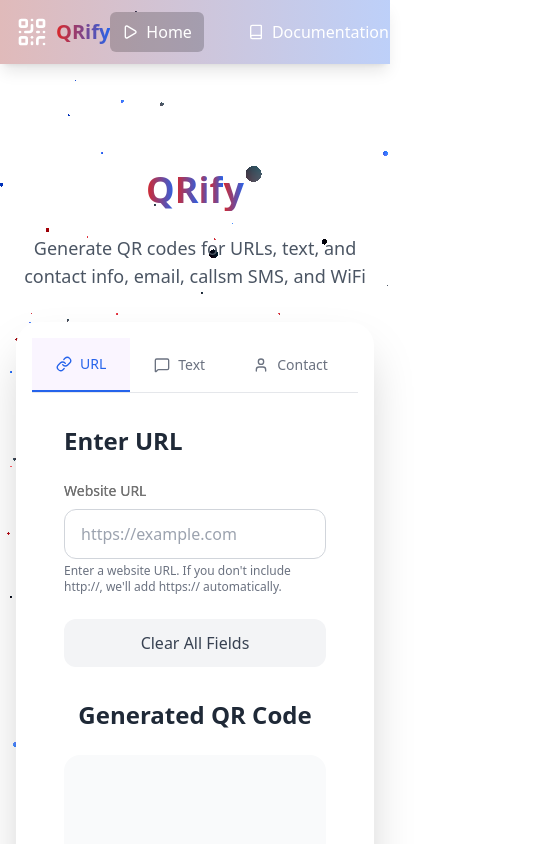
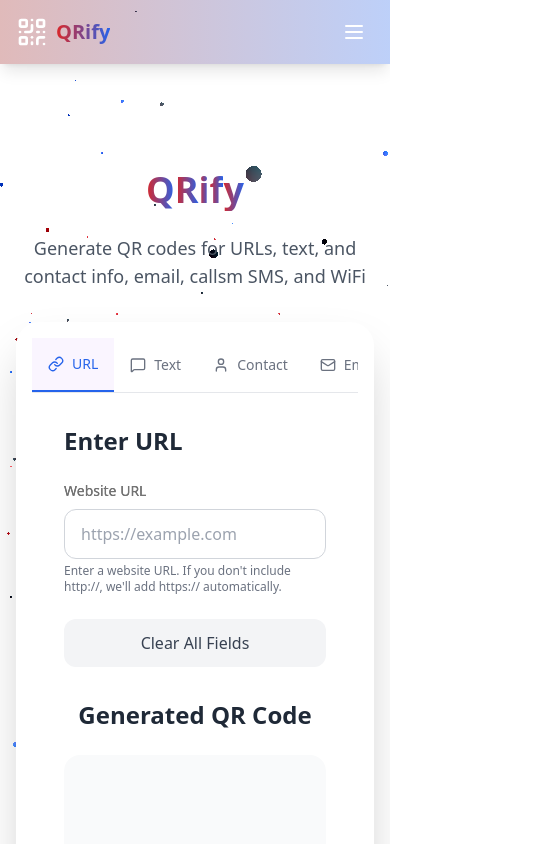
Before and after one commit to Froas/qr-gen-react, a React (Vite) app: page / in a window 390 px wide. Shown: the top 844 px of the page, 534 px wide, since content can reach past the window. Built offline with nearby package versions, Linux system fonts and the light colour scheme.

Commit message:
Fix mobile version

```diff
--- a/src/components/ActionButtons.tsx
+++ b/src/components/ActionButtons.tsx
@@ -98,7 +98,7 @@
 //       await navigator.share({
 //         files: [file],
 //         title: "QR Code",
-//         text: "Вот мой QR-код!"
+//         text: ""
 //       })
 //       console.log('QR shared!')
 //     } catch (err) {
--- a/src/components/NavBar.tsx
+++ b/src/components/NavBar.tsx
@@ -1,26 +1,38 @@
-import { Book, Github, Play, QrCode } from 'lucide-react';
+import { Book, Github, Menu, Play, QrCode, X } from 'lucide-react';
+import { useState } from 'react';
 import { NavLink } from "react-router-dom";
 
 type NavBarProps = {}
 
 export const NavBar = ({}: NavBarProps) => {
+    const [isMenuOpen, setIsMenuOpen] = useState(false);
+
     const linkClasses = ({ isActive }: { isActive: boolean }) =>
         `flex items-center space-x-2 px-3 py-2 rounded-md transition-colors ${
             isActive ? "bg-black/20" : "hover:bg-black/10"
         }`;
 
+    const mobileLinkClasses = ({ isActive }: { isActive: boolean }) =>
+        `flex items-center space-x-2 px-3 py-2 rounded-md transition-colors w-full ${
+            isActive ? "bg-black/20" : "hover:bg-black/10"
+        }`;
+
+    const toggleMenu = () => setIsMenuOpen(!isMenuOpen);
+
     return (
-        <>
         <nav className="bg-gradient-to-r from-red-800/30 to-blue-600/30 text-white shadow-lg">
             <div className="max-w-6xl mx-auto px-4">
                 <div className="flex justify-between items-center h-16">
+                    {/* Logo */}
                     <div className="flex items-center space-x-2">
                         <QrCode className="w-8 h-8" />
                         <span className="text-xl font-bold bg-gradient-to-r from-red-600 to-blue-600 bg-clip-text text-transparent">
                             QRify
                         </span>
                     </div>
-                    <div className="flex space-x-8">
+
+                    {/* Desktop Navigation */}
+                    <div className="hidden md:flex space-x-8">
                         <NavLink to="/" className={linkClasses}>
                             <Play className="w-4 h-4" />
                             <span>Home</span>
@@ -40,9 +52,57 @@
                             <span>GitHub</span>
                         </a>
                     </div>
+
+                    {/* Mobile menu button */}
+                    <button
+                        onClick={toggleMenu}
+                        className="md:hidden p-2 rounded-md hover:bg-black/10 transition-colors"
+                        aria-label="Toggle menu"
+                    >
+                        {isMenuOpen ? (
+                            <X className="w-6 h-6" />
+                        ) : (
+                            <Menu className="w-6 h-6" />
+                        )}
+                    </button>
+                </div>
+
+                {/* Mobile Navigation */}
+                {isMenuOpen && (
+                    <div className="md:hidden border-t border-white/20">
+                        <div className="px-2 pt-2 pb-3 space-y-1">
+                            <NavLink
+                                to="/"
+                                className={mobileLinkClasses}
+                                onClick={() => setIsMenuOpen(false)}
+                            >
+                                <Play className="w-4 h-4" />
+                                <span>Home</span>
+                            </NavLink>
+
+                            <NavLink
+                                to="/docs"
+                                className={mobileLinkClasses}
+                                onClick={() => setIsMenuOpen(false)}
+                            >
+                                <Book className="w-4 h-4" />
+                                <span>Documentation</span>
+                            </NavLink>
+
+                            <a
+                                href="https://github.com/Froas/qr-gen-react"
+                                target="_blank"
+                                rel="noopener noreferrer"
+                                className="flex items-center space-x-2 px-3 py-2 rounded-md hover:bg-white/10 transition-colors w-full"
+                                onClick={() => setIsMenuOpen(false)}
+                            >
+                                <Github className="w-4 h-4" />
+                                <span>GitHub</span>
+                            </a>
                         </div>
                     </div>
+                )}
+            </div>
         </nav>
-        </>
-    )
+    );
 };
--- a/src/components/TabNavigation.tsx
+++ b/src/components/TabNavigation.tsx
@@ -10,17 +10,17 @@
 export const TabNavigation: React.FC<TabNavigationProps> = ({ tabs, activeTab, onTabChange }) => {
   return (
     <div className="border-b border-gray-200">
-      <nav className="flex">
+      <nav className="flex overflow-x-auto scrollbar-hide">
         {tabs.map((tab) => {
           const IconComponent = tab.icon;
           return (
             <button
               key={tab.id}
               onClick={() => onTabChange(tab.id)}
-              className={`flex-1 flex items-center justify-center gap-2 px-6 py-4 text-sm font-medium transition-all duration-200 ${
+              className={`flex items-center justify-center gap-2 px-4 sm:px-6 py-4 text-sm font-medium transition-all duration-200 whitespace-nowrap min-w-fit ${
                 activeTab === tab.id
-                  ? 'text-blue-600 border-b-2 border-blue-600 bg-purple-50'
-                  : 'text-gray-500 hover:text-gray-700 hover:bg-gray-50'
+                  ? "text-blue-600 border-b-2 border-blue-600 bg-purple-50"
+                  : "text-gray-500 hover:text-gray-700 hover:bg-gray-50"
               }`}
             >
               <IconComponent className="w-4 h-4" />
--- a/src/index.css
+++ b/src/index.css
@@ -42,3 +42,12 @@
         color: transparent !important;
     }
 }
+
+.scrollbar-hide {
+    -ms-overflow-style: none;
+    scrollbar-width: none;
+}
+
+.scrollbar-hide::-webkit-scrollbar {
+    display: none;
+}
```
Lines whose indentation alone changed are shown as unchanged.
